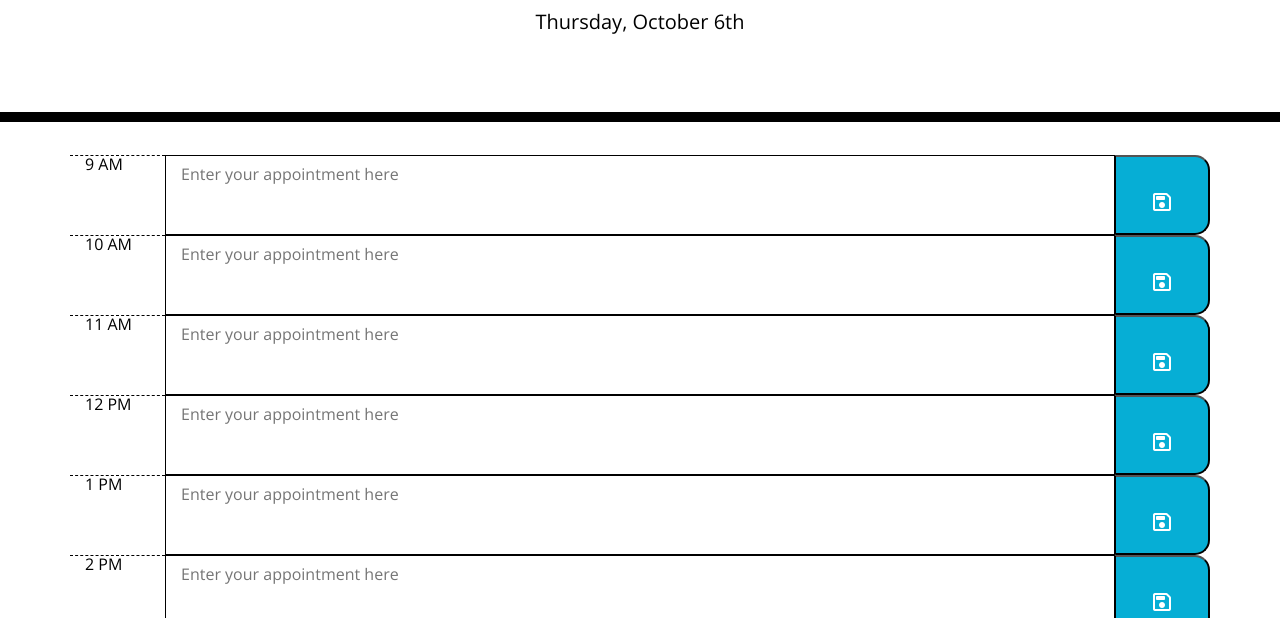
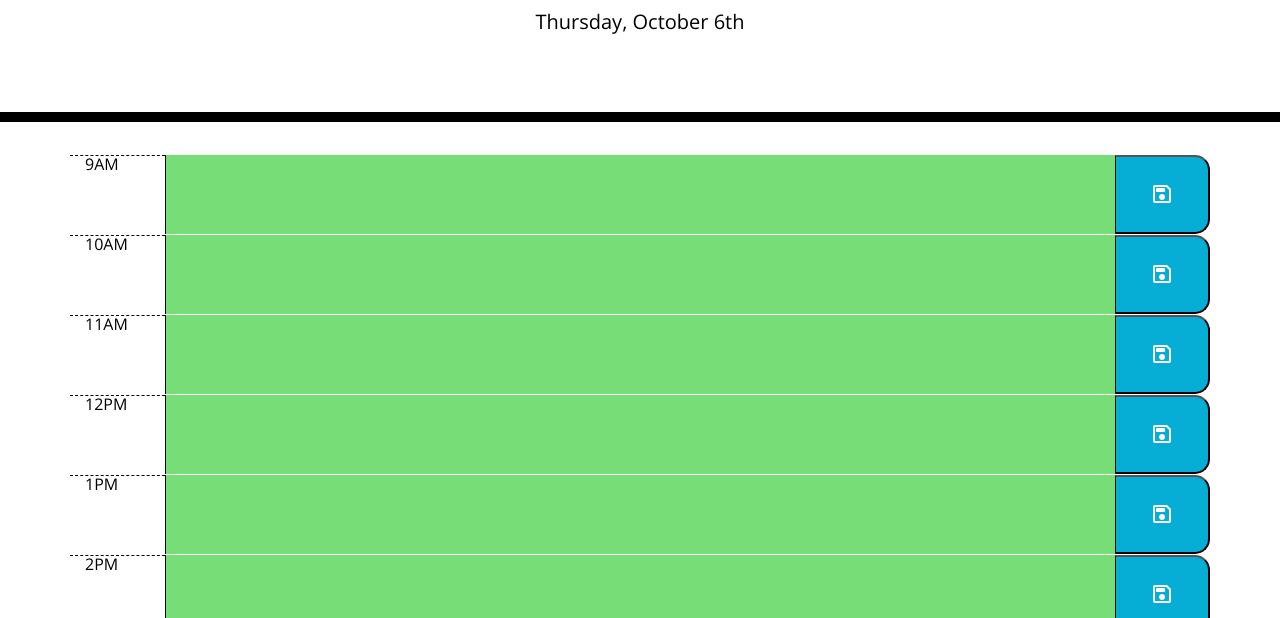
Before and after one commit to sbhikshe/Work-Day-Scheduler, a plain HTML site: page index.html in a window 1280 px wide. Shown: the part 182-800 px from the top of the page. Drawn offline with nearby package versions, Linux system fonts and the light colour scheme.

Commit message:
generate the time blocks using jQuery in the script instead of HTML, setting time and colors for the textarea in the time blocks

```diff
--- a/assets/js/script.js
+++ b/assets/js/script.js
@@ -15,10 +15,55 @@ var appointmentObj = {
 /* list of appointment objects */
 var scheduleForToday = [];
 
+function setupTimeBlocks() {
+
+    var hourNow = moment().format("HH");
+    //var hourNow = 18; for testing
+    console.log("Hour now:"+  hourNow);
+
+    /* for 9am to 5pm */
+    for (var i= 9; i <= 17; i++) {
+        divEl = $('<div>');
+        divEl.addClass("row");
+
+        spanEl = $('<span>');
+        spanEl.addClass("hour col-1 col-sm-1 col-md-1 col-lg-1");
+        if ( i < 12) {
+            spanEl.text(i + "AM");
+        } else if (i == 12) {
+            spanEl.text(i + "PM");
+        } else if ( i > 12) {
+         spanEl.text(i-12 + "PM");
+        }
+        divEl.append(spanEl);
+
+        appointmentEl = $('<textarea>');
+        appointmentEl.addClass("col-10 col-sm-10 col-md-10 col-lg-10");
+        if (i < hourNow) {
+            appointmentEl.addClass("past");
+        } else if (i == hourNow) {
+            appointmentEl.addClass("present");
+        } else if (i > hourNow) {
+            appointmentEl.addClass("future");
+        }
+        divEl.append(appointmentEl);
+
+        saveBtnEl = $('<button>');
+        saveBtnEl.addClass("saveBtn col-1 col-sm-1 col-md-1 col-lg-1");
+
+        iconEl = $('<i class="material-symbols-rounded">Save</i>');
+        saveBtnEl.append(iconEl);
+        divEl.append(saveBtnEl);
+
+        calendarEl.append(divEl);
+    }
+}
 function showCalendar() {
     console.log("on load");
     var dateStr = momentObj.format('dddd, MMMM Do');
     currentDayEl.text(dateStr);
+
+    setupTimeBlocks();
 
     /* show calendar for the day */
     /* - retrieve from local storage */
```
Also changed, not shown: index.html (+2 -0 lines).
